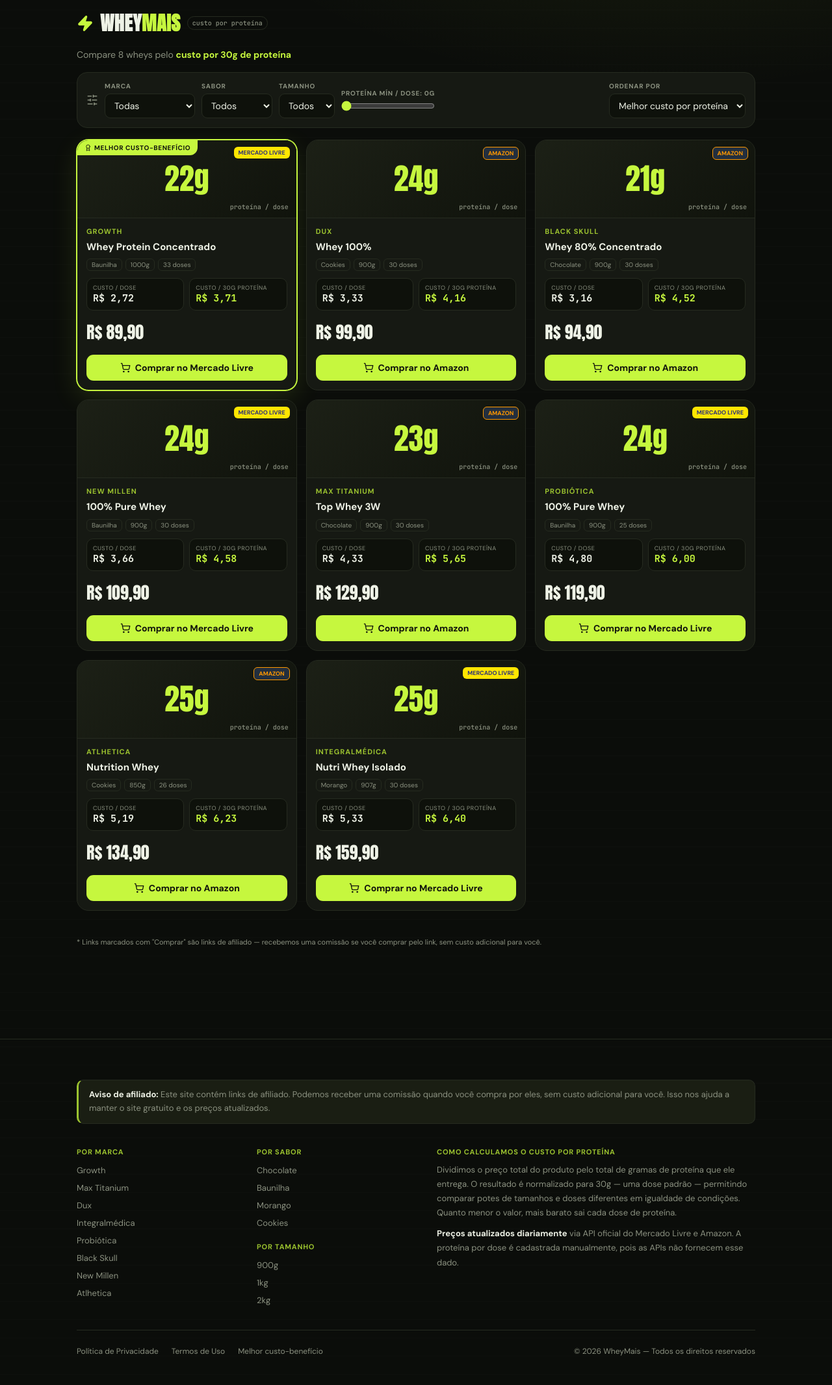
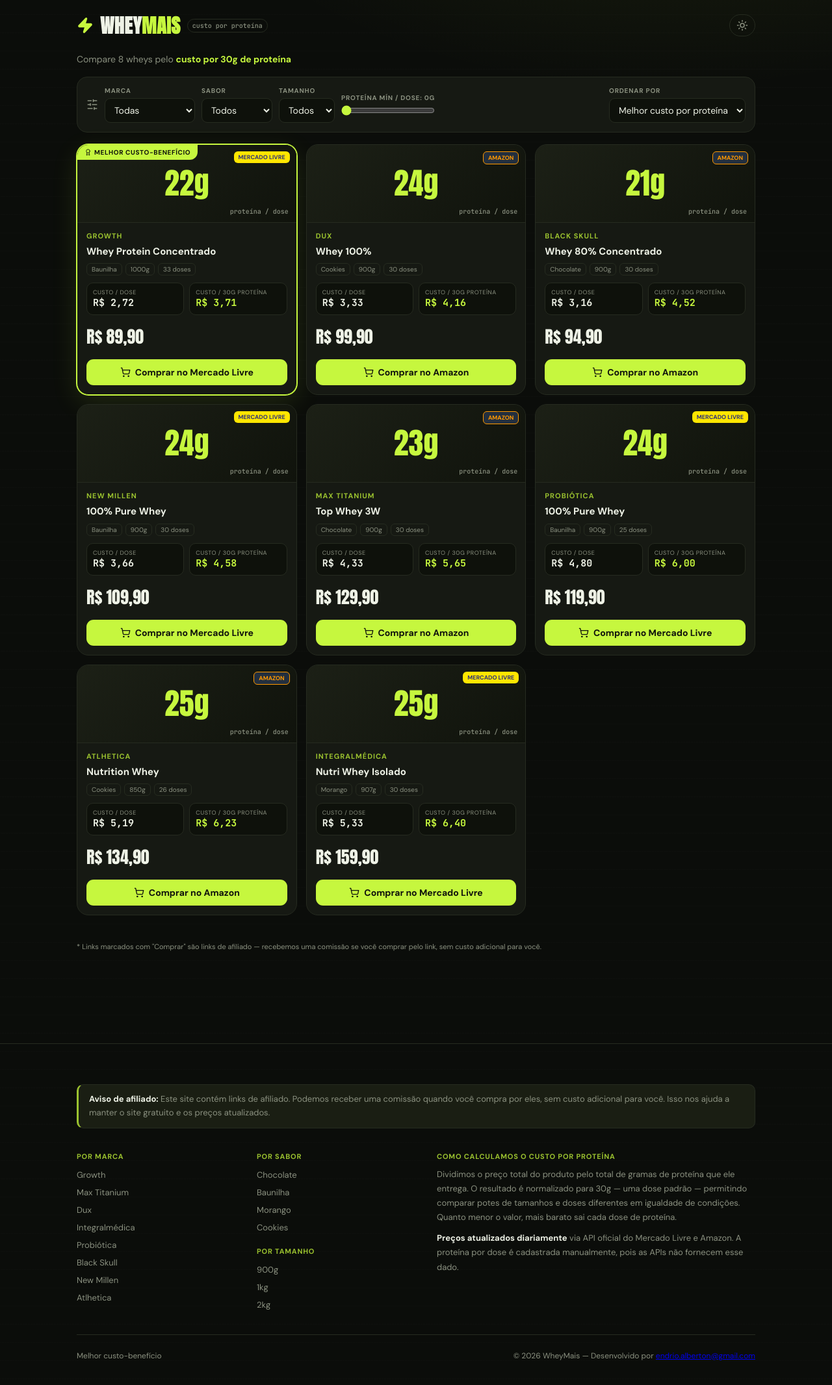
Before and after one commit to EndrioAlberton/projeto-whey, a Next.js app in the folder site/: page / in a window 1280 px wide. Shown: the top 2132 px of the page at 65% size. Built offline with nearby package versions, Linux system fonts and the light colour scheme.

Commit message:
adicionado tema desert

```diff
--- a/site/app/globals.css
+++ b/site/app/globals.css
@@ -9,9 +9,40 @@
   --line: #262b20;
   --lime: #c6f73e;
   --lime-dim: #9bc22f;
+  --lime-hover: #d4ff5a;
   --txt: #eef2e6;
   --mut: #8b9180;
   --warn: #ff6b4a;
+  --input-bg: #0e110b;
+  --thumb-from: #1c2016;
+  --thumb-to: #10130c;
+  --on-lime: #10130c;
+  --notice-bg: #1a1e13;
+}
+
+[data-theme="desert"] {
+  --bg: #f2e8d5;
+  --surface: #e8dac4;
+  --card: #faf4ea;
+  --line: #c9b38e;
+  --lime: #c45c1a;
+  --lime-dim: #9e4a14;
+  --lime-hover: #d4621f;
+  --txt: #2c1a0e;
+  --mut: #8c6a4e;
+  --warn: #c0392b;
+  --input-bg: #ede4d3;
+  --thumb-from: #e8d5b8;
+  --thumb-to: #d4bc96;
+  --on-lime: #faf4ea;
+  --notice-bg: #f0e6d4;
+}
+
+[data-theme="desert"] body {
+  background:
+    radial-gradient(1200px 600px at 80% -10%, rgba(196,92,26,.10), transparent 60%),
+    repeating-linear-gradient(0deg, rgba(0,0,0,.025) 0 1px, transparent 1px 28px),
+    var(--bg);
 }
 
 body {
@@ -39,7 +70,7 @@
 .filters { display: flex; gap: 10px; flex-wrap: wrap; align-items: center; margin-bottom: 18px; padding: 14px; background: var(--card); border: 1px solid var(--line); border-radius: 16px; }
 .fgroup { display: flex; flex-direction: column; gap: 5px; }
 .fgroup label { font-size: 10px; text-transform: uppercase; letter-spacing: .8px; color: var(--mut); font-weight: 700; }
-select, input[type="text"], input[type="number"] { background: #0e110b; color: var(--txt); border: 1px solid var(--line); border-radius: 9px; padding: 8px 10px; font-family: 'DM Sans', sans-serif; font-size: 14px; outline: none; }
+select, input[type="text"], input[type="number"] { background: var(--input-bg); color: var(--txt); border: 1px solid var(--line); border-radius: 9px; padding: 8px 10px; font-family: 'DM Sans', sans-serif; font-size: 14px; outline: none; }
 select:focus, input:focus { border-color: var(--lime-dim); }
 input[type="range"] { accent-color: var(--lime); }
 
@@ -50,8 +81,8 @@
 .card { position: relative; background: var(--card); border: 1px solid var(--line); border-radius: 18px; overflow: hidden; display: flex; flex-direction: column; transition: transform .15s, border-color .15s; text-decoration: none; color: inherit; }
 .card:hover { transform: translateY(-3px); border-color: var(--lime-dim); }
 .card.best { border-color: var(--lime); box-shadow: 0 0 0 1px var(--lime), 0 12px 40px rgba(198,247,62,.12); }
-.best-tag { position: absolute; top: 0; left: 0; background: var(--lime); color: #10130c; font-size: 10px; font-weight: 700; text-transform: uppercase; letter-spacing: .6px; padding: 5px 11px; border-bottom-right-radius: 12px; display: flex; align-items: center; gap: 4px; z-index: 2; }
-.thumb { height: 120px; background: linear-gradient(135deg,#1c2016,#10130c); display: flex; align-items: center; justify-content: center; position: relative; border-bottom: 1px solid var(--line); }
+.best-tag { position: absolute; top: 0; left: 0; background: var(--lime); color: var(--on-lime); font-size: 10px; font-weight: 700; text-transform: uppercase; letter-spacing: .6px; padding: 5px 11px; border-bottom-right-radius: 12px; display: flex; align-items: center; gap: 4px; z-index: 2; }
+.thumb { height: 120px; background: linear-gradient(135deg, var(--thumb-from), var(--thumb-to)); display: flex; align-items: center; justify-content: center; position: relative; border-bottom: 1px solid var(--line); }
 .thumb .mono-prot { font-family: 'Anton', sans-serif; font-size: 46px; color: var(--lime); line-height: .8; }
 .thumb small { position: absolute; bottom: 10px; right: 12px; font-size: 10px; color: var(--mut); font-family: 'JetBrains Mono', monospace; }
 .plat-pill { font-size: 9px; font-weight: 700; text-transform: uppercase; padding: 3px 7px; border-radius: 6px; }
@@ -64,26 +95,30 @@
 .tags { display: flex; gap: 5px; flex-wrap: wrap; }
 .tag { font-size: 10px; color: var(--mut); border: 1px solid var(--line); border-radius: 6px; padding: 2px 7px; }
 .metrics { display: grid; grid-template-columns: 1fr 1fr; gap: 8px; margin-top: 2px; }
-.metric { background: #0e110b; border: 1px solid var(--line); border-radius: 10px; padding: 8px 9px; }
+.metric { background: var(--input-bg); border: 1px solid var(--line); border-radius: 10px; padding: 8px 9px; }
 .metric .k { font-size: 9px; text-transform: uppercase; letter-spacing: .5px; color: var(--mut); }
 .metric .v { font-family: 'JetBrains Mono', monospace; font-weight: 700; font-size: 15px; }
 .metric.hl .v { color: var(--lime); }
 .price-row { display: flex; align-items: baseline; justify-content: space-between; margin-top: auto; padding-top: 4px; }
 .price { font-family: 'Anton', sans-serif; font-size: 26px; }
-.buy { width: 100%; margin-top: 6px; background: var(--lime); color: #10130c; border: none; border-radius: 11px; padding: 11px; font-weight: 700; font-size: 14px; cursor: pointer; display: flex; align-items: center; justify-content: center; gap: 7px; text-decoration: none; }
-.buy:hover { background: #d4ff5a; }
+.buy { width: 100%; margin-top: 6px; background: var(--lime); color: var(--on-lime); border: none; border-radius: 11px; padding: 11px; font-weight: 700; font-size: 14px; cursor: pointer; display: flex; align-items: center; justify-content: center; gap: 7px; text-decoration: none; }
+.buy:hover { background: var(--lime-hover); }
 
 /* Sort bar */
 .sort-bar { display: flex; align-items: center; gap: 8px; margin-bottom: 14px; flex-wrap: wrap; }
 .sort-bar span { font-size: 12px; color: var(--mut); }
 .sort-btn { font-size: 12px; font-weight: 700; padding: 5px 12px; border-radius: 99px; border: 1px solid var(--line); background: transparent; color: var(--mut); cursor: pointer; }
-.sort-btn.on { background: var(--lime); color: #10130c; border-color: var(--lime); }
+.sort-btn.on { background: var(--lime); color: var(--on-lime); border-color: var(--lime); }
 
 .empty { text-align: center; color: var(--mut); padding: 40px; }
 
+/* Theme toggle */
+.theme-toggle { background: transparent; border: 1px solid var(--line); border-radius: 99px; padding: 7px 10px; color: var(--mut); cursor: pointer; display: flex; align-items: center; transition: border-color .15s, color .15s; }
+.theme-toggle:hover { border-color: var(--lime-dim); color: var(--txt); }
+
 /* Footer */
 .site-footer { border-top: 1px solid var(--line); margin-top: 60px; padding: 40px 0 32px; }
-.affiliate-notice { background: #1a1e13; border: 1px solid var(--line); border-left: 3px solid var(--lime-dim); border-radius: 10px; padding: 12px 16px; font-size: 13px; color: var(--mut); line-height: 1.6; margin-bottom: 36px; }
+.affiliate-notice { background: var(--notice-bg); border: 1px solid var(--line); border-left: 3px solid var(--lime-dim); border-radius: 10px; padding: 12px 16px; font-size: 13px; color: var(--mut); line-height: 1.6; margin-bottom: 36px; }
 .affiliate-notice strong { color: var(--txt); }
 .footer-grid { display: grid; grid-template-columns: 1fr 1fr 2fr; gap: 32px; margin-bottom: 36px; }
 @media (max-width: 700px) { .footer-grid { grid-template-columns: 1fr 1fr; } .footer-col--wide { grid-column: 1 / -1; } }
--- a/site/app/layout.jsx
+++ b/site/app/layout.jsx
@@ -15,6 +15,9 @@
 export default function RootLayout({ children }) {
   return (
     <html lang="pt-BR">
+      <head>
+        <script dangerouslySetInnerHTML={{ __html: `try{var t=localStorage.getItem('theme');if(t)document.documentElement.setAttribute('data-theme',t)}catch(e){}` }} />
+      </head>
       <body>
         {children}
         <Footer />
--- a/site/app/page.jsx
+++ b/site/app/page.jsx
@@ -2,6 +2,7 @@
 import { Zap } from 'lucide-react'
 import { getProducts } from '../lib/mock-products'
 import CatalogClient from '../components/CatalogClient'
+import ThemeToggle from '../components/ThemeToggle'
 
 export const metadata = {
   title: 'WheyMais — Melhores wheys do Brasil por custo de proteína',
@@ -15,10 +16,11 @@
     <main className="wrap">
       <header>
         <div className="logo">
-          <Zap size={26} color="#c6f73e" fill="#c6f73e" />
+          <Zap size={26} color="var(--lime)" fill="var(--lime)" />
           <b>Whey<span className="x">Mais</span></b>
           <span className="badge-lab">custo por proteína</span>
         </div>
+        <ThemeToggle />
       </header>
 
       <h1 style={{ fontSize: 14, color: 'var(--mut)', fontWeight: 400, marginBottom: 18 }}>
--- a/site/components/Footer.jsx
+++ b/site/components/Footer.jsx
@@ -59,11 +59,12 @@
 
         <div className="footer-bottom">
           <div className="footer-legal">
-            <Link href="/politica-de-privacidade">Política de Privacidade</Link>
-            <Link href="/termos-de-uso">Termos de Uso</Link>
             <Link href="/?sort=p30">Melhor custo-benefício</Link>
           </div>
-          <span className="footer-copy">© {year} WheyMais — Todos os direitos reservados</span>
+          <span className="footer-copy">
+            © {year} WheyMais — Desenvolvido por{' '}
+            <a href="mailto:endrio.alberton@gmail.com">endrio.alberton@gmail.com</a>
+          </span>
         </div>
 
       </div>
--- /dev/null
+++ b/site/components/ThemeToggle.jsx
@@ -0,0 +1,26 @@
+'use client'
+import { useState, useEffect } from 'react'
+import { Sun, Moon } from 'lucide-react'
+
+export default function ThemeToggle() {
+  const [theme, setTheme] = useState('dark')
+
+  useEffect(() => {
+    const saved = localStorage.getItem('theme') || 'dark'
+    setTheme(saved)
+    document.documentElement.setAttribute('data-theme', saved)
+  }, [])
+
+  function toggle() {
+    const next = theme === 'dark' ? 'desert' : 'dark'
+    setTheme(next)
+    document.documentElement.setAttribute('data-theme', next)
+    localStorage.setItem('theme', next)
+  }
+
+  return (
+    <button onClick={toggle} className="theme-toggle" aria-label="Alternar tema" title={theme === 'dark' ? 'Tema claro (Desert)' : 'Tema escuro'}>
+      {theme === 'dark' ? <Sun size={18} /> : <Moon size={18} />}
+    </button>
+  )
+}
```
